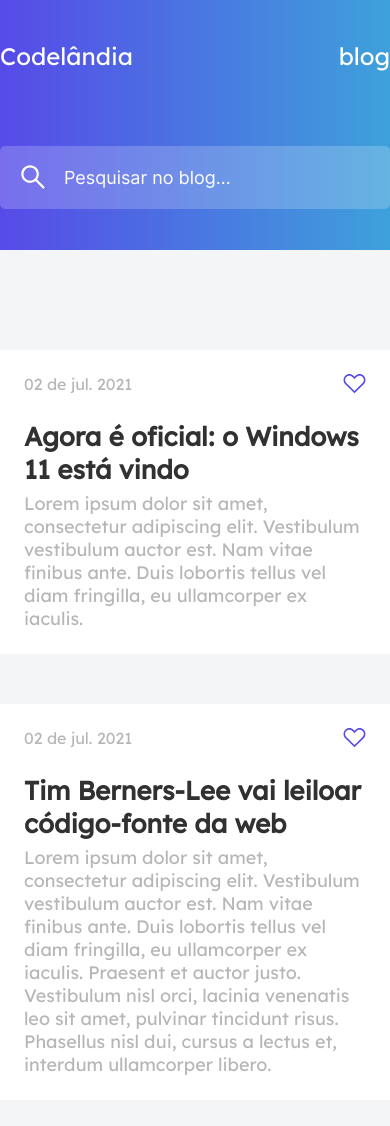
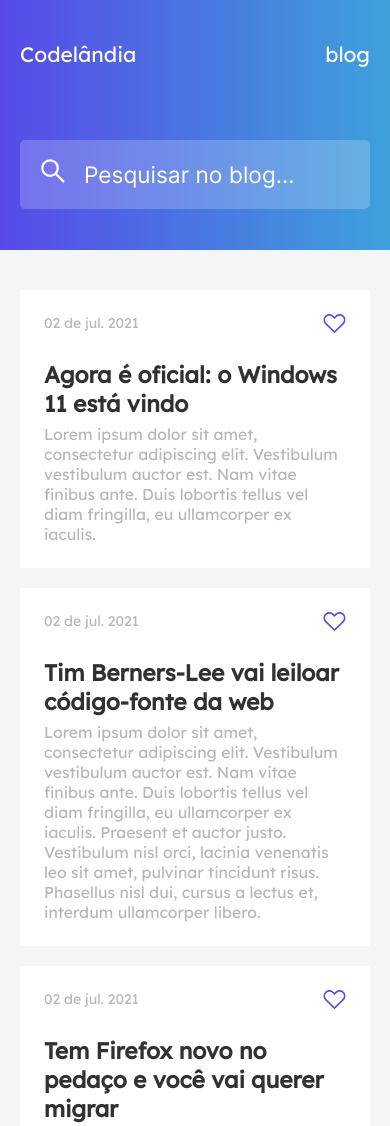
Before and after one commit to marcusvsfreitas/codelandia, a plain HTML site: page index.html in a window 390 px wide. Shown: the top 1126 px of the page. Drawn offline with Linux system fonts and the light colour scheme.

Commit message:
Adiciona resposividade

```diff
--- a/assets/css/style.css
+++ b/assets/css/style.css
@@ -23,8 +23,8 @@
 }
 
 * {
-  padding: 0%;
-  margin: 0%;
+  padding: 0;
+  margin: 0;
   box-sizing: border-box;
   font-family: var(--text-primary);
 }
@@ -37,13 +37,6 @@
   flex-direction: column;
 }
 
-body {
-  background-color: #f3f5f7;
-  display: flex;
-  justify-content: center;
-  flex-direction: column;
-}
-
 header {
   display: flex;
   justify-content: center;
@@ -53,18 +46,27 @@ header {
   padding: 41px 0;
 }
 
+body {
+  background-color: #f3f5f7;
+  display: flex;
+  justify-content: center;
+  flex-direction: column;
+  font-size: 1rem;
+}
+
 .header-content {
+  width: 100%;
   justify-content: space-between;
 }
 
 .container {
   display: flex;
-  width: 900px;
+  max-width: 900px;
 }
 
 .logo,
 #blog {
-  font-size: 24px;
+  font-size: 1.5rem;
 }
 
 .header-topo {
@@ -74,7 +76,7 @@ header {
 
 .search-bar input {
   font-family: var(--text-secondary);
-  font-size: 18px;
+  font-size: 1.625rem;
   color: var(--white);
   background-color: rgba(255, 255, 255, 0.2);
   border: none;
@@ -99,34 +101,51 @@ main {
   justify-content: center;
 }
 
-.cards-section {
+article.cards-section {
   margin-top: 100px;
 }
 
-.card {
+.cards-section .card {
   background-color: var(--white);
   padding: 24px;
   margin-bottom: 50px;
 }
 
-.card-top {
+.card .card-top {
   display: flex;
   justify-content: space-between;
   margin-bottom: 22px;
 }
 
-.card-data {
+.card-top .card-data {
   color: var(--text);
-  font-size: 16px;
 }
 
-.card-text h1 {
-  font-size: 26px;
+.card .card-text h1 {
+  font-size: 1.625rem;
   color: var(--title);
   margin-bottom: 6px;
 }
 
-.card-text p {
-  font-size: 18px;
+.card .card-text p {
+  font-size: 1.125rem;
   color: var(--text);
 }
+
+@media (max-width: 960px) {
+  html {
+    font-size: 14px;
+  }
+
+  .container {
+    margin: 0 20px;
+  }
+
+  article.cards-section {
+    margin-top: 40px;
+  }
+
+  .cards-section .card {
+    margin-bottom: 20px;
+  }
+}
```
